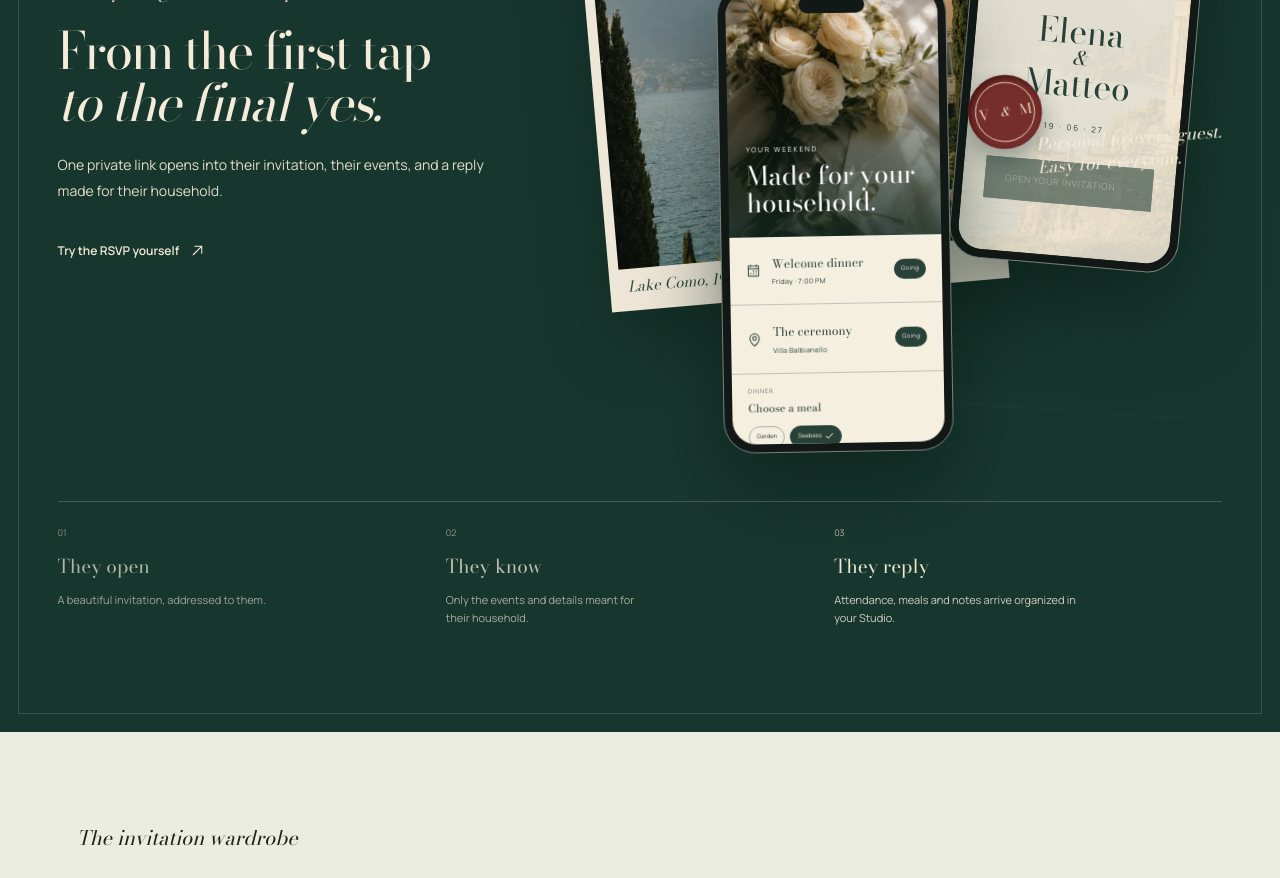
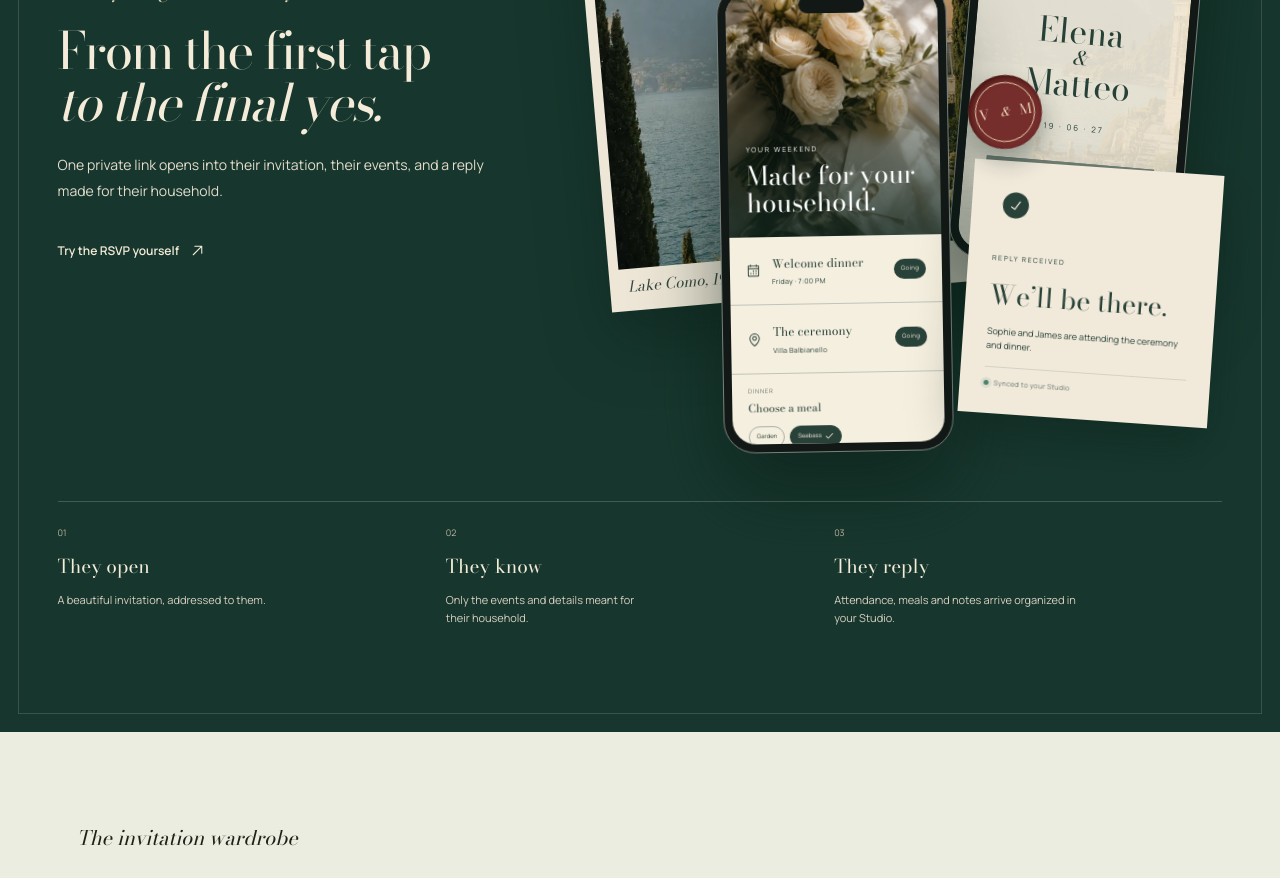
Before and after one commit to Aldo140/vow-motion, a Next.js app: page / in a window 1280 px wide. Shown: the part 1960-2838 px from the top of the page. Built offline with nearby package versions, Linux system fonts and the light colour scheme; no server answers; a web font is replaced by a local one.

Commit message:
Clean up animated showcase transitions

```diff
--- a/src/app/product-showcase.css
+++ b/src/app/product-showcase.css
@@ -413,17 +413,6 @@
 .journey-seal i {
   font-size: 12px;
 }
-.journey-handnote {
-  position: absolute;
-  z-index: 6;
-  right: 0;
-  top: 51%;
-  font-family: var(--serif);
-  font-size: 17px;
-  font-style: italic;
-  line-height: 1.35;
-  transform: rotate(-4deg);
-}
 .journey-steps {
   position: relative;
   z-index: 2;
@@ -435,13 +424,6 @@
 }
 .journey-steps > div {
   padding: 24px 30px 0 0;
-  animation: journey-step 12s ease-in-out infinite;
-}
-.journey-steps > div:nth-child(2) {
-  animation-delay: 0.8s;
-}
-.journey-steps > div:nth-child(3) {
-  animation-delay: 1.6s;
 }
 .journey-steps span {
   display: block;
@@ -543,17 +525,14 @@
   0%,
   57%,
   100% {
-    opacity: 0;
-    clip-path: inset(100% 0 0 0);
+    translate: 0 6px;
   }
   66%,
   87% {
-    opacity: 1;
-    clip-path: inset(0 0 0 0);
+    translate: 0 0;
   }
   94% {
-    opacity: 0;
-    clip-path: inset(0 0 0 0);
+    translate: 0 6px;
   }
 }
 @keyframes journey-check {
@@ -565,20 +544,6 @@
   68%,
   87% {
     transform: scale(1) rotate(0);
-  }
-}
-@keyframes journey-step {
-  0%,
-  100% {
-    opacity: 0.58;
-  }
-  12%,
-  42% {
-    opacity: 1;
-  }
-  55%,
-  88% {
-    opacity: 0.7;
   }
 }
 @media (hover: hover) and (pointer: fine) {
@@ -701,9 +666,6 @@
     height: 55px;
     font-size: 12px;
   }
-  .journey-handnote {
-    display: none;
-  }
   .journey-steps {
     grid-template-columns: 1fr;
   }
@@ -739,14 +701,11 @@
   .journey-check {
     animation: none;
   }
-  .journey-steps > div {
-    animation: none;
-  }
   .phone-event-answer,
   .phone-meal-question,
   .journey-reply-card {
     opacity: 1;
-    clip-path: none;
+    translate: none;
     transform: none;
   }
 }
--- a/src/components/product-showcase.tsx
+++ b/src/components/product-showcase.tsx
@@ -149,11 +149,6 @@ export default function ProductShowcase() {
         <div className="journey-seal" aria-hidden="true">
           V<i>&amp;</i>M
         </div>
-        <p className="journey-handnote" aria-hidden="true">
-          Personal to every guest.
-          <br />
-          Easy for everyone.
-        </p>
       </div>
 
       <div className="journey-steps" aria-label="The guest journey">
```
